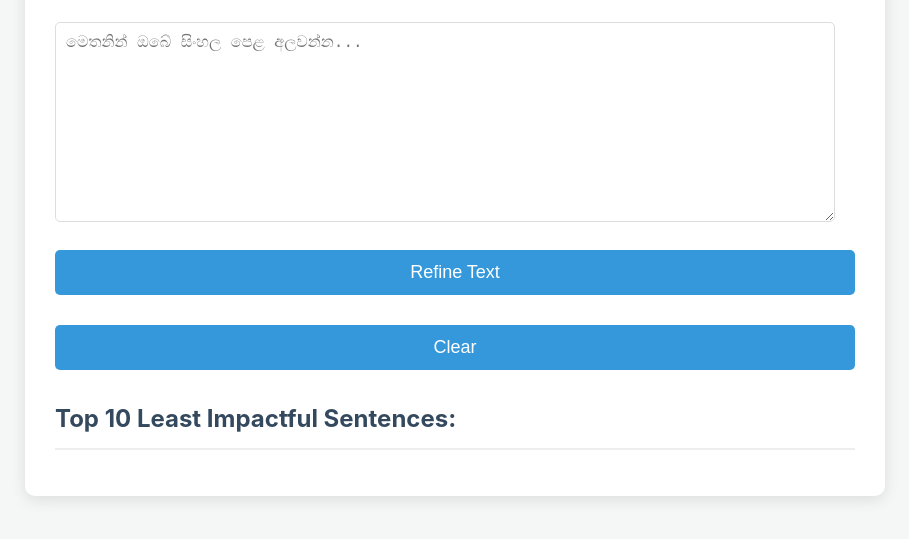
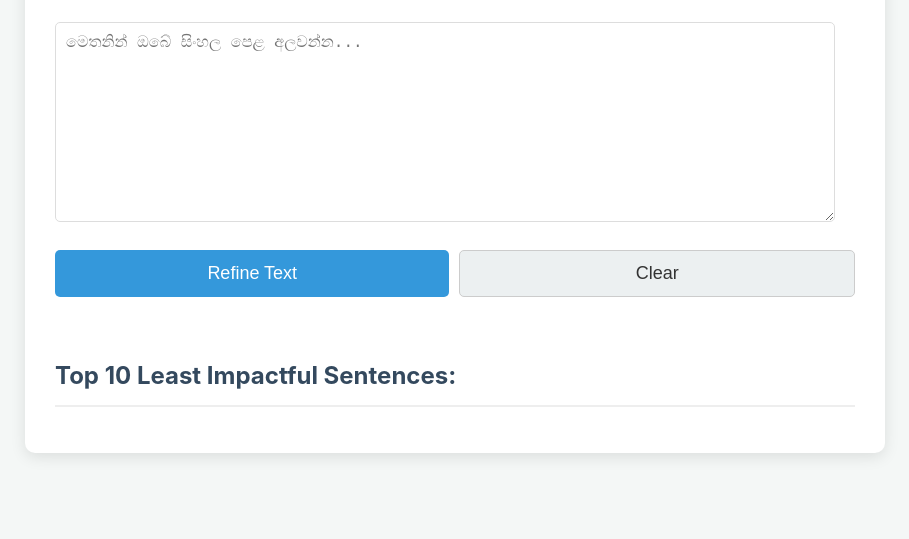
Before and after one commit to Illangasinghe/cleansi, a plain HTML site: page index.html in a window 1280 px wide. Shown: the part 167-706 px from the top of the page, without its empty margins (185-1094 px from the left). Drawn offline with Linux system fonts and the light colour scheme.

Commit message:
Update style.css

```diff
--- a/style.css
+++ b/style.css
@@ -93,6 +93,22 @@ button:hover {
     color: #7f8c8d;
 }
 
+.button-group {
+    display: flex;
+    gap: 10px;
+    margin-bottom: 30px;
+}
+
+button.secondary {
+    background-color: #ecf0f1;
+    color: #333;
+    border: 1px solid #ccc;
+}
+
+button.secondary:hover {
+    background-color: #d0d3d4;
+}
+
 /* Responsive adjustments */
 @media (max-width: 600px) {
     .container {
```
